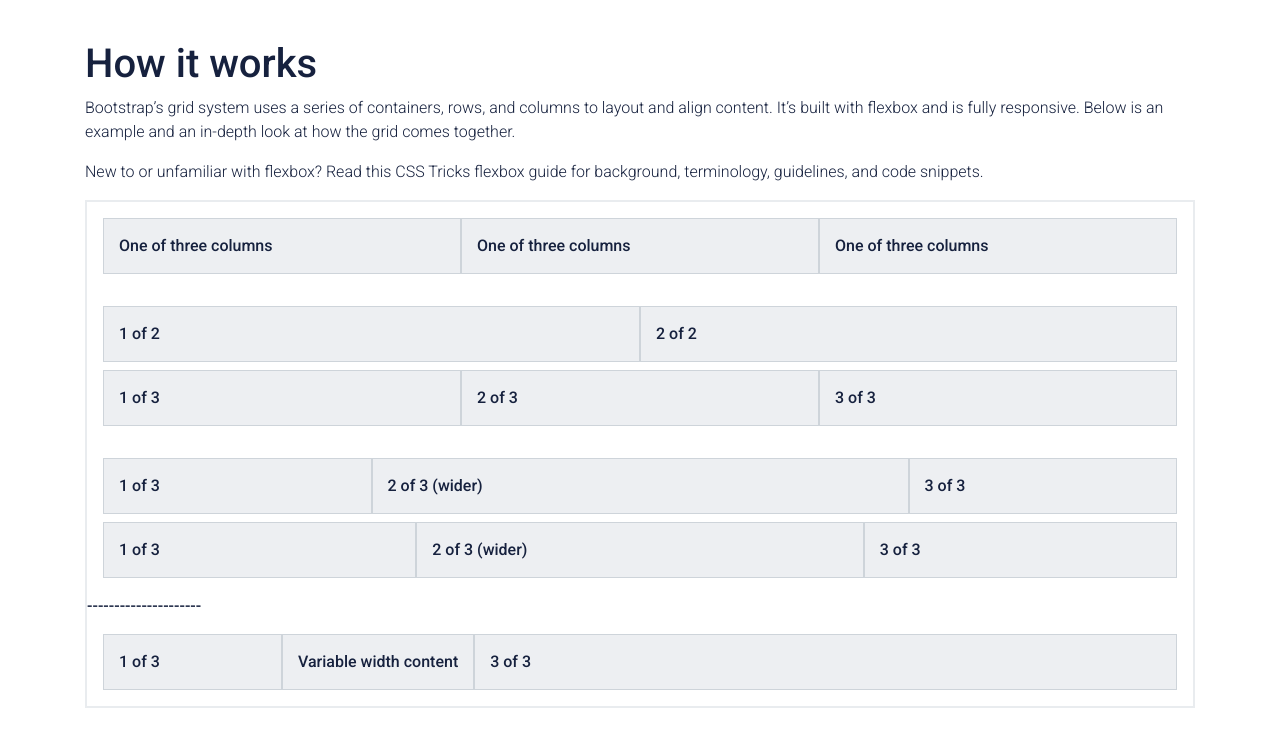
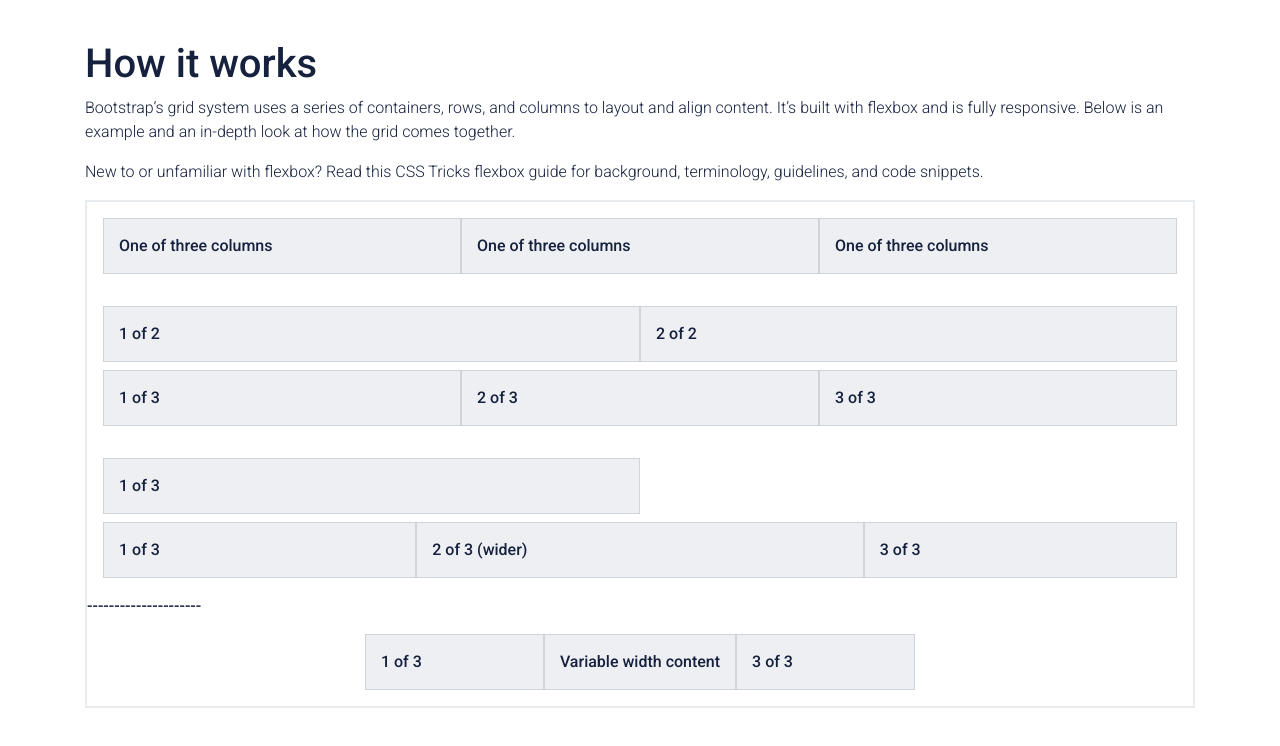
Before and after one commit to axelra-ag/lucky-react-starter, a React (Create React App) app: page /documentation in a window 1280 px wide. Shown: the top 746 px of the page. Built offline with nearby package versions, Linux system fonts and the light colour scheme.

Commit message:
Update HowItWorks.tsx

```diff
--- a/src/components/docs/sections/HowItWorks.tsx
+++ b/src/components/docs/sections/HowItWorks.tsx
@@ -61,9 +61,7 @@ export const HowItWorks = () => {
         <SectionLayout>
           <Container>
             <Row>
-              <Column>1 of 3</Column>
-              <Column col={6}>2 of 3 (wider)</Column>
-              <Column>3 of 3</Column>
+              <Column lg={6}>1 of 3</Column>
             </Row>
             <Spacer x1 />
             <Row>
@@ -78,10 +76,8 @@ export const HowItWorks = () => {
           <Container>
             <Row justify="center">
               <Column lg={2}>1 of 3</Column>
-              <Column col md="auto">
-                Variable width content
-              </Column>
-              <Column>3 of 3</Column>
+              <Column md="auto">Variable width content</Column>
+              <Column lg={2}>3 of 3</Column>
             </Row>
           </Container>
         </SectionLayout>
```
